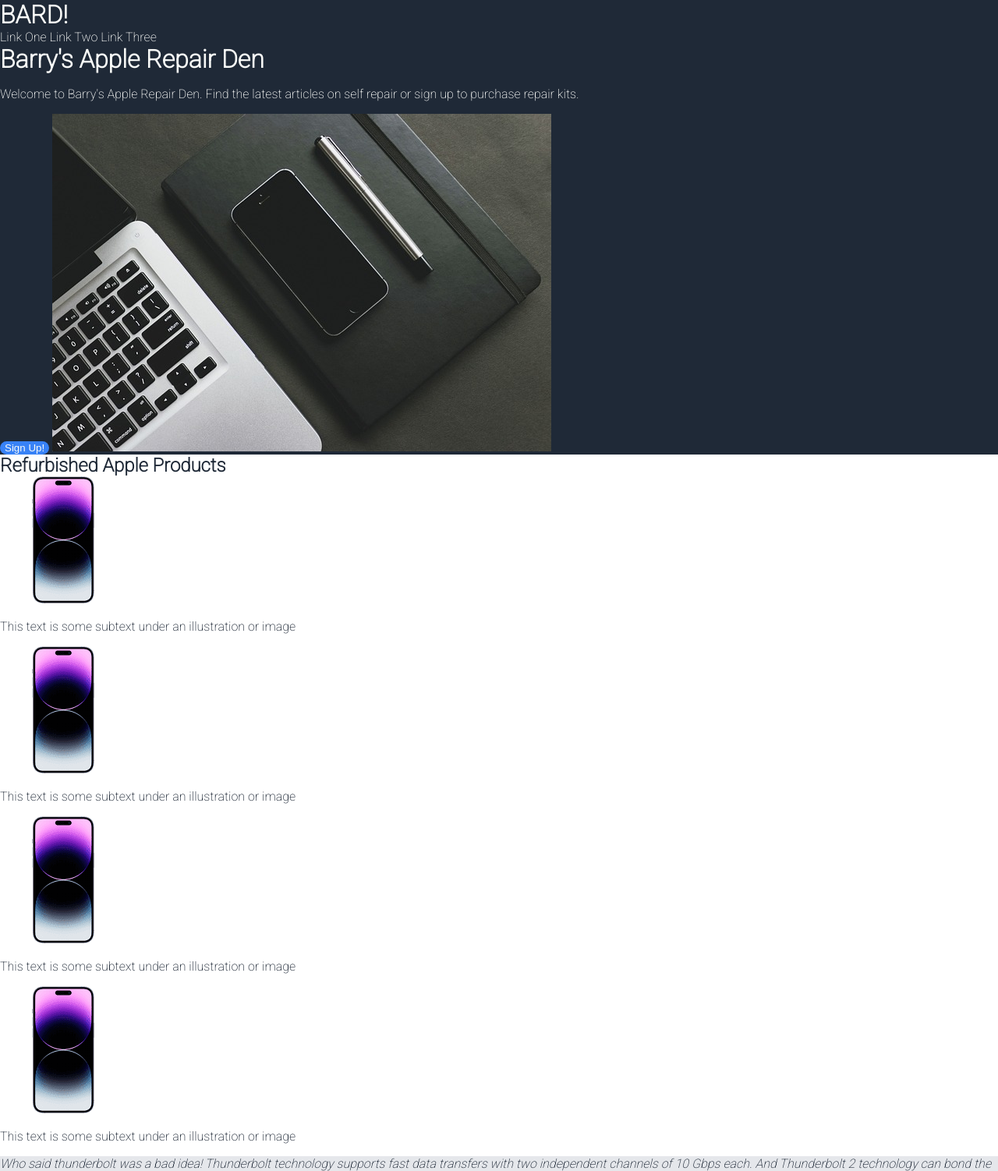
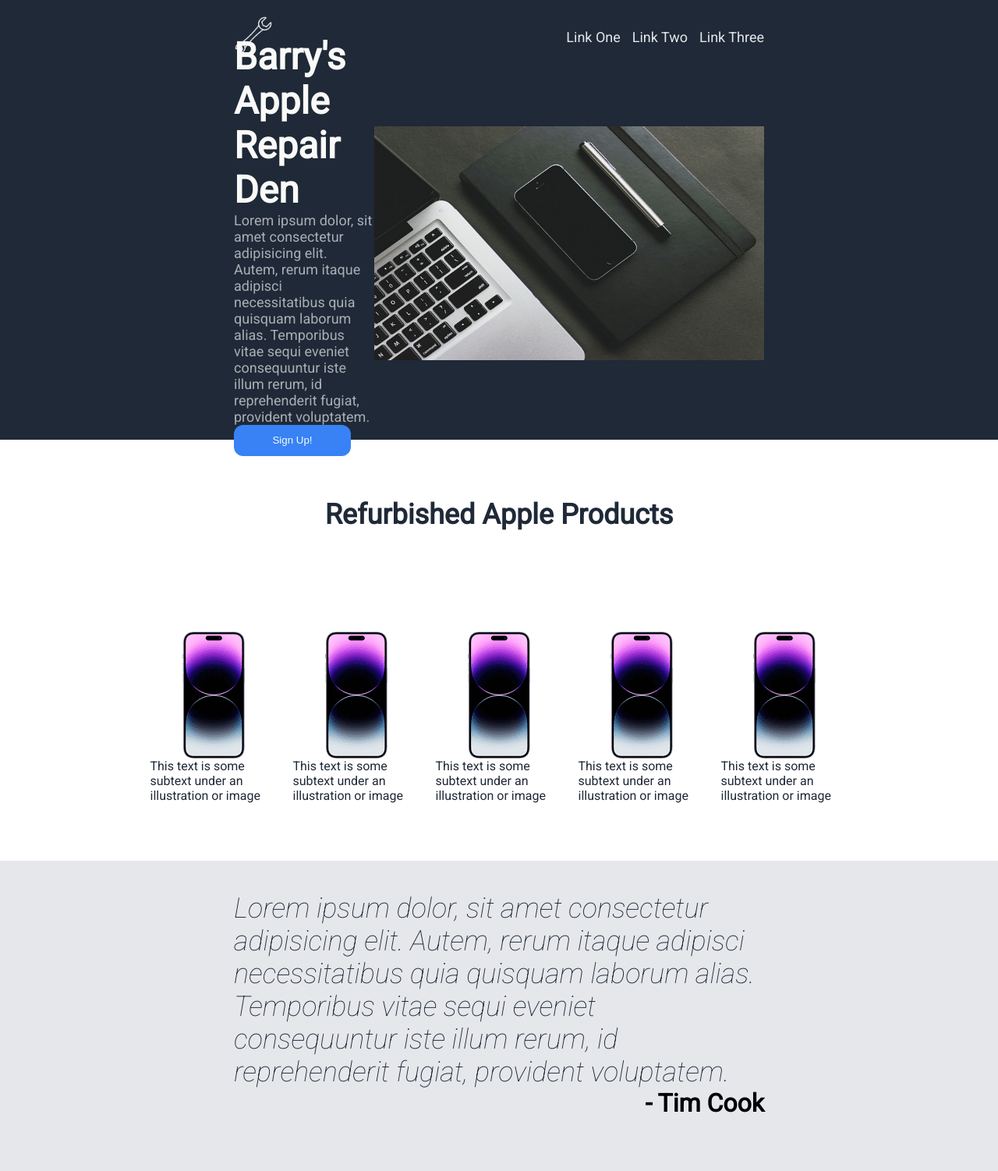
Before and after one commit to logan-bobo/landing_page, a plain HTML site: page index.html in a window 1280 px wide. Shown: the top 1502 px of the page at 78% size. Drawn offline with Linux system fonts and the light colour scheme.

Commit message:
landing page complete

```diff
--- a/index.html
+++ b/index.html
@@ -1,5 +1,4 @@
 <!DOCTYPE html>
-
 <html>
   <head>
     <meta charset="UTF-8">
@@ -7,67 +6,77 @@
     <link rel="stylesheet" href="style.css">
     <link rel="preconnect" href="https://fonts.googleapis.com">
     <link rel="preconnect" href="https://fonts.gstatic.com" crossorigin>
-    <link href="https://fonts.googleapis.com/css2?family=Roboto:wght@200&display=swap" rel="stylesheet">
+    <link href="https://fonts.googleapis.com/css2?family=Roboto:ital,wght@0,100;0,300;0,400;1,100&display=swap" rel="stylesheet">
   </head>
-
   <body>
     <div class="header">
-        <h1>BARD!</h1>
-        <a>Link One</a>
-        <a>Link Two</a>
-        <a>Link Three</a>
+      <div class="nav-left">
+        <img id="main-logo" src="./images/logo.png">
       </div>
-
+      <div class="nav-right">
+        <a href="#" >Link One</a>
+        <a href="#">Link Two</a>
+        <a href="#">Link Three</a>
+      </div>
+    </div>
     <div class="section01">
+      <div class="section01-left-items">
         <h1>Barry's Apple Repair Den</h1>
         <p>
-            Welcome to Barry's Apple Repair Den. Find the latest articles on self repair or sign up to purchase repair
-            kits.
+            Lorem ipsum dolor, sit amet consectetur adipisicing elit. Autem, rerum itaque adipisci necessitatibus quia quisquam laborum alias.
+            Temporibus vitae sequi eveniet consequuntur iste illum rerum, id reprehenderit fugiat, provident voluptatem.
         </p>
         <button>Sign Up!</button>
-        <img src="images/logo.jpg">
       </div>
-
+      <div class="section01-right-items">
+        <img id="laptop-stock" src="images/section01-card.jpg">
+      </div>
+    </div>
     <div class="section02">
       <h2>Refurbished Apple Products</h2>
       <div class="cards">
-            <div class="card01">
+        <div class="card">
           <img src="images/shopping.png">
           <p class="product-text">This text is some subtext under an illustration or image</p>
         </div>
-            <div class="card02">
+        <div class="card">
           <img src="images/shopping.png">
           <p class="product-text">This text is some subtext under an illustration or image</p>
         </div>
-            <div class="card03">
+        <div class="card">
           <img src="images/shopping.png">
           <p class="product-text">This text is some subtext under an illustration or image</p>
         </div>
-            <div class="card04">
+        <div class="card">
+          <img src="images/shopping.png">
+          <p class="product-text">This text is some subtext under an illustration or image</p>
+        </div>
+        <div class="card">
             <img src="images/shopping.png">
             <p class="product-text">This text is some subtext under an illustration or image</p>
         </div>
       </div>
     </div>
-
     <div class="section03">
+      <div class="box">
         <p id="quote">
-            Who said thunderbolt was a bad idea!
-            Thunderbolt technology supports fast data transfers with two independent
-            channels of 10 Gbps each. And Thunderbolt 2
-            technology can bond the two channels for a super-fast 20 Gbps.
+            Lorem ipsum dolor, sit amet consectetur adipisicing elit. Autem, rerum itaque adipisci necessitatibus quia quisquam laborum alias.
+            Temporibus vitae sequi eveniet consequuntur iste illum rerum, id reprehenderit fugiat, provident voluptatem.
         </p>
-        <p id="quote-author">- Thor, God of Thunder</p>
+        <p id="quote-author">- Tim Cook</p>
       </div>
-
+    </div>
     <div class="section04">
       <div class="call-to-action">
+        <div class="call-to-action-left">
             <h3>Its time to Repair!</h3>
             <p>Save 10% on refurbished when you sign up today! </p>
+        </div>
+            <div class="call-to-action-right">
             <button class="call-to-action-button">Sign up</button>
                 </div>
       </div>
-
+    </div>
     <div class="footer">
       <p>Copyright © Barry's Repair Den 2023</p>
     </div>
--- a/style.css
+++ b/style.css
@@ -2,47 +2,107 @@
     font-family: 'Roboto', sans-serif;
     padding: 0px;
     margin: 0px;
+    display: flex;
+    flex-direction: column;
+}
+
+#main-logo {
+    width: 50px;
+    height: 50px;
 }
 
 .header, .section01, .footer {
     background-color: #1F2937;
 }
 
-.header > p {
+.header {
+    display: flex;
+    justify-content: space-between;
+    align-items: center;
+    padding: 20px 300px 20px 300px;
+}
+
+a {
+    text-decoration: none;
     color: #E5E7EB;
-    size: 18px;
+    font-size: 18px;
+}
+
+.nav-right {
+    display: flex;
+    gap: 15px;
+}
+
+.section01 {
+    display: flex;
+    padding: 20px 300px 50px 300px;
+    align-items: center;
+    justify-content: space-between;
+    height: 400px;
+}
+
+.section01-left-items {
+    display: flex;
+    flex-direction: column;
+    width: 600px;
+}
+
+.section01-left-items > h1 {
+    font-weight: 800;
+    color: #F9FAF8;
+    font-size: 48px;
     margin: 0px;
 }
 
-.header > h1 {
-    color: #F9FAF8;
-    size: 24px;
-    margin: 0px;
+.section01-left-items > p {
+    font-size: 18px;
+    color: #E5E7EB;
+    opacity: 0.7;
 }
 
-.section01 > h1 {
-    font-weight: 800;
-    color: #F9FAF8;
-    size: 48px;
-    margin: 0px;
-}
-
-.section01 > p, .header > a {
-    size: 18px;
-    color: #F9FAF8;
-}
-
-.section01 > button {
+.section01-left-items > button {
     background-color: #3882F6;
     color: #F9FAF8;
     border-radius: 12px;
     border: none;
+    width: 150px;
+    height: 40px;
+}
+
+#laptop-stock {
+    height: 300px;
+    width: 500px;
+}
+
+.section02 {
+    margin: 20px;
+    display: flex;
+    flex-direction: column;
+    align-items: center;
+    justify-content: space-around;
+    gap: 20px;
+    height: 400px;
+    padding: 0px 300px 0px 300px;
+    height: 500px;
+}
+
+.cards {
+    display: flex;
+    gap: 20px;
+    justify-content: space-between;
+}
+
+.card {
+    display: flex;
+    justify-content: center;
+    flex-direction: column;
+    flex: 0 1 0;
 }
 
 .section02 > h2 {
     color: #1F2937;
     font-weight: 800;
-    size: 36px;
+    font-size: 36px;
     margin: 0px;
 }
 
@@ -52,28 +112,58 @@
 
 .section03 {
     background-color: #E5E7EB;
+    display: flex;
+    align-items: center;
+    justify-content: center;
+    height: 400px;
+}
+
+.box {
+    display: flex;
+    flex-direction: column;
+    align-content: center;
+    justify-content: center;
+    padding: 20px 300px 50px 300px;
 }
 
 #quote {
     color: #1F2937;
-    size: 36px;
+    font-size: 36px;
     font-weight: 100;
     font-style: italic;
     margin: 0px;
+    align-self: flex-start;
+
 }
 
 #quote-author {
     font-weight: 800;
-    size: 26px;
+    font-size: 32px;
     margin: 0px;
+    align-self: flex-end;
 }
 
 .section04 {
+    display: flex;
+    justify-content: center;
+    align-items: center;
+    height: 200px;
+}
+
+.call-to-action {
     background-color: #3882F6;
     color: #F9FAF8;
+    border-radius: 15px;
+    padding: 10px;
+    justify-content: space-around;
+    align-items: center;
+    flex: 1;
+    margin: 0px 600px 0px 600px;
+    display: flex;
+    height: 60%;
 }
 
-.call-to-action > h3 {
+.call-to-action-left > h3, p {
     margin: 0px;
 }
 
@@ -82,6 +172,7 @@
     color: #F9FAF8;
     border: 2px solid #F9FAF8;
     border-radius: 12px;
+
 }
 
 .footer {
```
Also changed, not shown: images/logo.png (added), images/section01-card.jpg (renamed from images/logo.jpg). Lines whose indentation alone changed are shown as unchanged.
